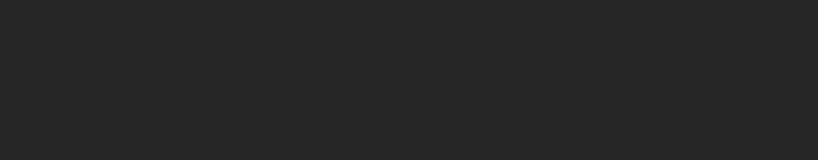
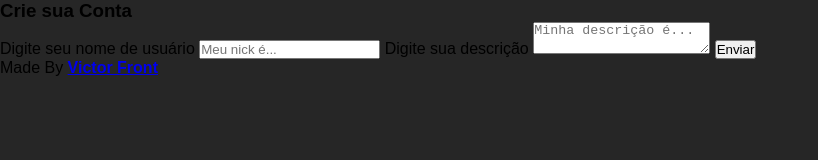
Before and after one commit to victor-front/signup, a plain HTML site: page index.html in a window 1280 px wide. Shown: the whole page, without its empty margins (0-818 px from the left). Drawn offline with Linux system fonts and the light colour scheme.

Commit message:
html basicamente pronto

```diff
--- a/index.html
+++ b/index.html
@@ -11,7 +11,20 @@
 	<body>
 		<main class="main">
 			<section class="sign-up">
+				<section class="sign-header">
+					<h1>Crie sua Conta</h1>
+				</section>
+				<section class="sign-body">
+					<div class="pfp">
+					</div>
+					<label for="nome">Digite seu nome de usuário <input id="nome" class="nome" type="text" placeholder="Meu nick é..."></label>
+					<label for="desc">Digite sua descrição <textarea id="desc" class="desc" placeholder="Minha descrição é..."></textarea><label>
+					<button class="enviar" onclick="window.alert('teste');">Enviar</button>
+				</section>
 			</section>
 		</main>
+		<footer class="footer">
+			<p>Made By <a href="#"><strong>Victor Front</strong></a></p>
+		</footer>
 	</body>
 </html>
```
